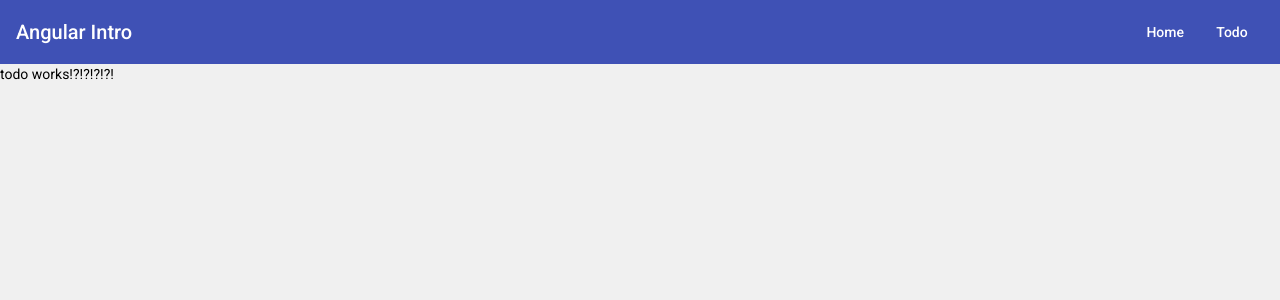
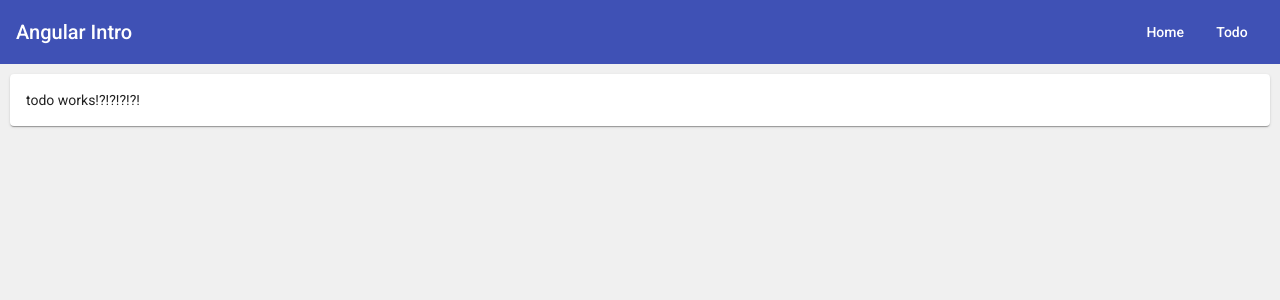
Before and after one commit to noam-honig/angular-intro, an Angular app: page /#/todo in a window 1280 px wide. Shown: the top 300 px of the page. Built offline with nearby package versions, Linux system fonts and the light colour scheme.

Commit message:
Added card

```diff
--- a/src/app/app.module.ts
+++ b/src/app/app.module.ts
@@ -8,6 +8,7 @@ import { TodoComponent } from './todo/todo.component';
 import { BrowserAnimationsModule } from '@angular/platform-browser/animations';
 import { MatToolbarModule } from '@angular/material/toolbar';
 import {MatButtonModule} from '@angular/material/button';
+import {MatCardModule} from '@angular/material/card';
 
 @NgModule({
   declarations: [
@@ -16,6 +17,7 @@ import {MatButtonModule} from '@angular/material/button';
     TodoComponent
   ],
   imports: [
+    MatCardModule,
     MatButtonModule,
     MatToolbarModule,
     BrowserModule,
--- a/src/app/todo/todo.component.html
+++ b/src/app/todo/todo.component.html
@@ -1 +1,6 @@
-<p>todo works!?!?!?!?!</p>
+<mat-card style="
+margin: 10px;
+">
+    <p>todo works!?!?!?!?!</p>
+
+</mat-card>
```
